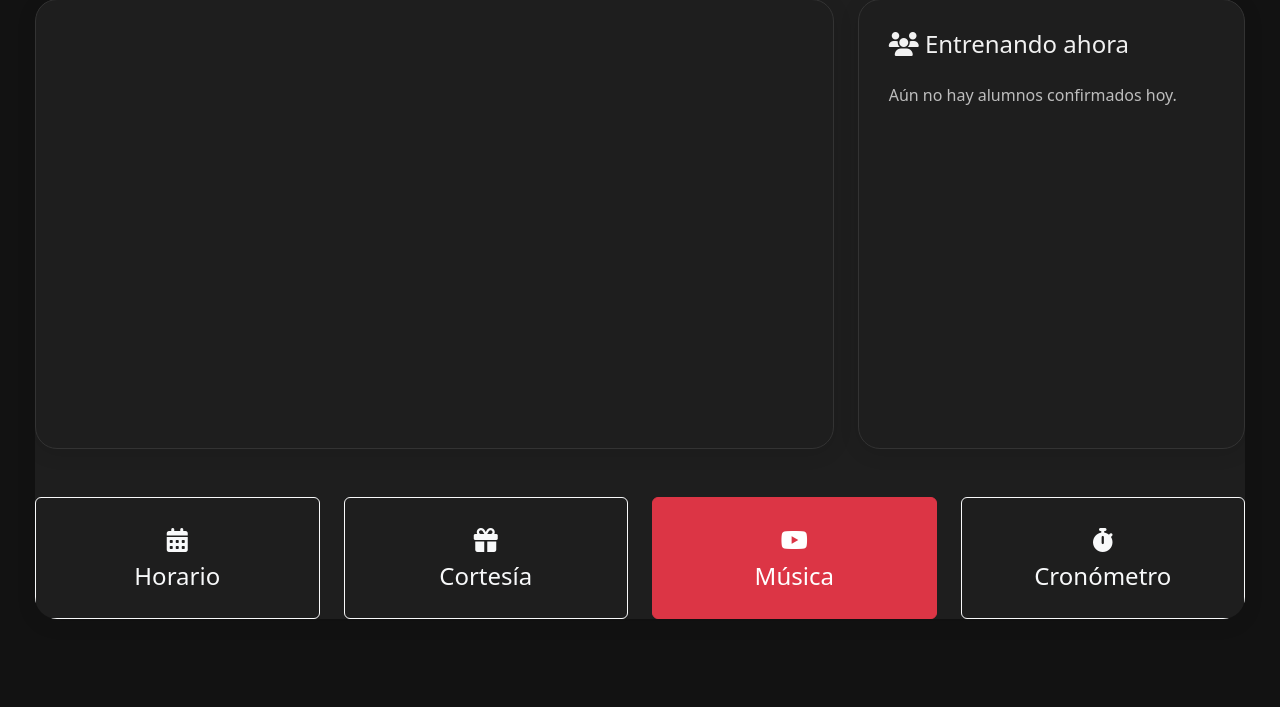
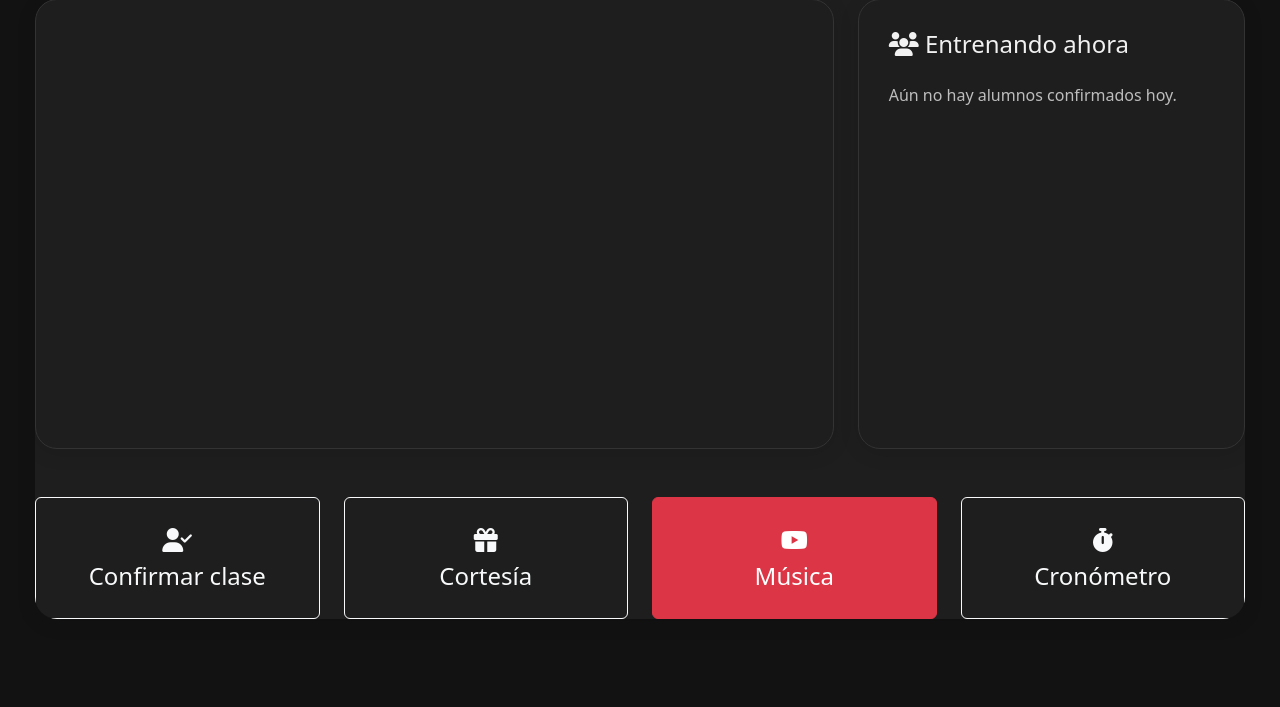
Before and after one commit to A05Chaves/webacademia, a Django app: page / in a window 1280 px wide. Shown: the part 93-800 px from the top of the page. Run offline with Django 5.2, Linux system fonts and the light colour scheme; data that the repository does not hold is empty.

Commit message:
ajuste de boton home

```diff
--- a/templates/gestion/home_publica.html
+++ b/templates/gestion/home_publica.html
@@ -74,14 +74,10 @@
     <div class="col-md-3">
 
         <a href="{% url 'gestion:horario_clases' %}"
-           class="btn btn-outline-light w-100 py-4 fs-4">
-
-            <i class="fa-solid fa-calendar-days"></i>
-
+        class="btn btn-outline-light w-100 py-4 fs-4">
+            <i class="fa-solid fa-user-check"></i>
             <br>
-
-            Horario
-
+            Confirmar clase
         </a>
 
     </div>
```
